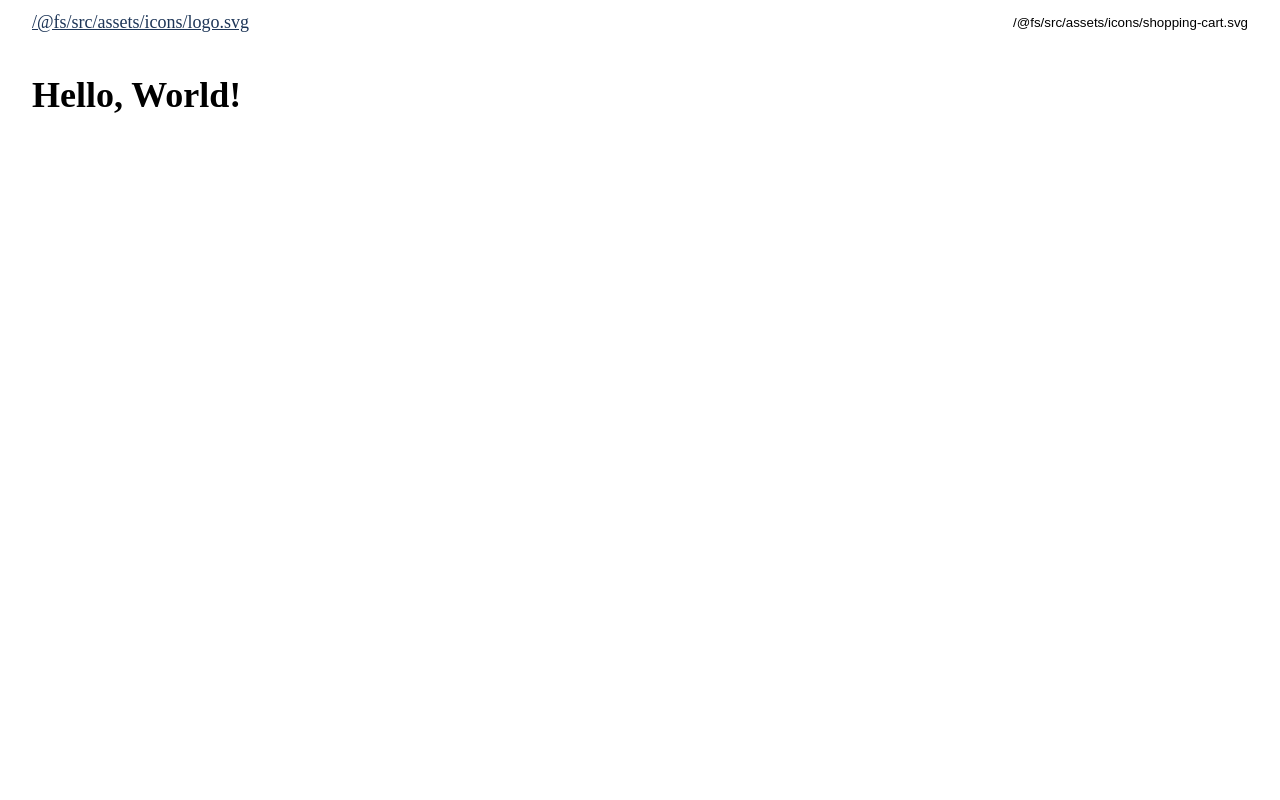
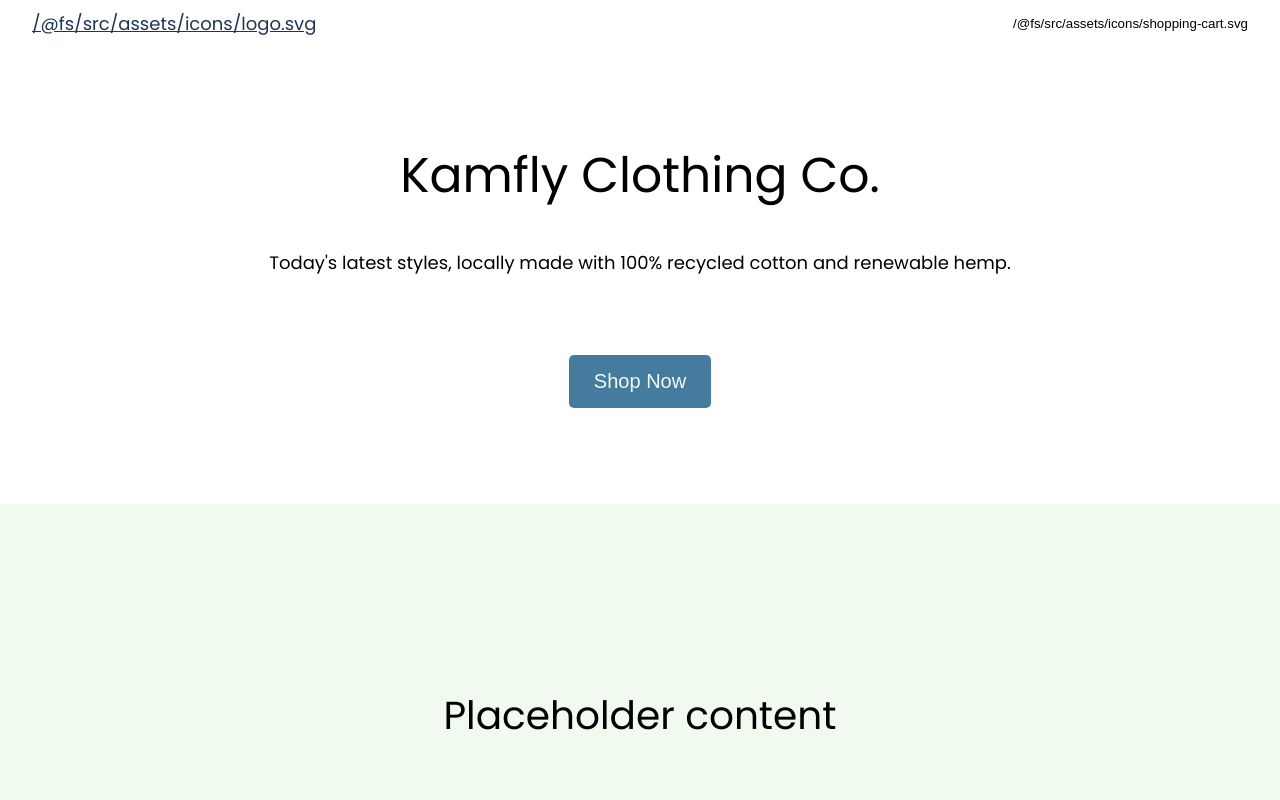
Before and after one commit to tony-sull/svelte-cart-mockup, a Svelte app: page / in a window 1280 px wide. Shown: the top 800 px of the page. Built offline with nearby package versions, Linux system fonts and the light colour scheme.

Commit message:
feat: :art: stubbing in some homepage content
Adding stubbed content to the homepage, will be useful for testing scroll behavior with the cart modal

```diff
--- a/src/App.svelte
+++ b/src/App.svelte
@@ -11,7 +11,63 @@
 <NavHeader />
 
 <main>
-  <div class="container">
-    <h1>Hello, World!</h1>
+  <div class="container hero">
+    <h1>Kamfly Clothing Co.</h1>
+    <p>
+      Today's latest styles, locally made with 100% recycled cotton and
+      renewable hemp.
+    </p>
+
+    <button class="btn btn--primary btn--lg">Shop Now</button>
   </div>
+
+  <section class="container alt">
+    <h2>Placeholder content</h2>
+  </section>
+
+  <section class="container">
+    <h2>Placeholder content</h2>
+  </section>
+
+  <section class="container alt">
+    <h2>Placeholder content</h2>
+  </section>
 </main>
+
+<style>
+  .hero {
+    display: flex;
+    flex-direction: column;
+    align-items: center;
+    justify-content: center;
+    text-align: center;
+    padding-top: 4rem;
+    padding-bottom: 4rem;
+  }
+
+  .hero .btn {
+    margin-top: 1em;
+  }
+
+  section {
+    height: 50vh;
+    display: flex;
+    align-items: center;
+    justify-content: center;
+  }
+
+  section.alt {
+    background: var(--color-blue-300);
+  }
+
+  @media (min-width: 640px) {
+    .hero {
+      padding-top: 6rem;
+      padding-bottom: 6rem;
+    }
+
+    .hero .btn {
+      margin-top: 3em;
+    }
+  }
+</style>
--- a/src/assets/css/global.css
+++ b/src/assets/css/global.css
@@ -1,3 +1,5 @@
+@import url("https://fonts.googleapis.com/css?family=Poppins:400");
+
 :root {
   --color-red: #e63946;
   --color-blue-300: #f1faee;
@@ -9,6 +11,65 @@
 
   --color-background: var(--color-white);
   --color-text: var(--color-black);
+}
+
+/* 1.250 - Major Third from type-scale.com */
+html {
+  font-size: 100%;
+} /*16px*/
+
+body {
+  background: white;
+  font-family: "Poppins", sans-serif;
+  font-weight: 400;
+  line-height: 1.75;
+  color: #000000;
+}
+
+p {
+  margin-bottom: 1rem;
+}
+
+h1,
+h2,
+h3,
+h4,
+h5 {
+  margin: 3rem 0 1.38rem;
+  font-family: "Poppins", sans-serif;
+  font-weight: 400;
+  line-height: 1.3;
+}
+
+h1,
+.text-4xl {
+  margin-top: 0;
+  font-size: 3.052rem;
+}
+
+h2,
+.text-3xl {
+  font-size: 2.441rem;
+}
+
+h3,
+.text-2xl {
+  font-size: 1.953rem;
+}
+
+h4,
+.text-xl {
+  font-size: 1.563rem;
+}
+
+h5,
+.text-lg {
+  font-size: 1.25rem;
+}
+
+small,
+.text-sm {
+  font-size: 0.8rem;
 }
 
 /* Reduce font for very small phones, ex: iPhone 5 */
@@ -42,6 +103,17 @@ button {
   border-radius: 0.25em;
 }
 
+.btn.btn--lg {
+  font-size: 1.25rem;
+  padding: 0.75em 1.25em;
+}
+
+.btn.btn--primary {
+  background: var(--color-blue-700);
+  color: var(--color-blue-300);
+  font-size: ;
+}
+
 .btn.btn--icon svg {
   height: 2em;
 }
```
